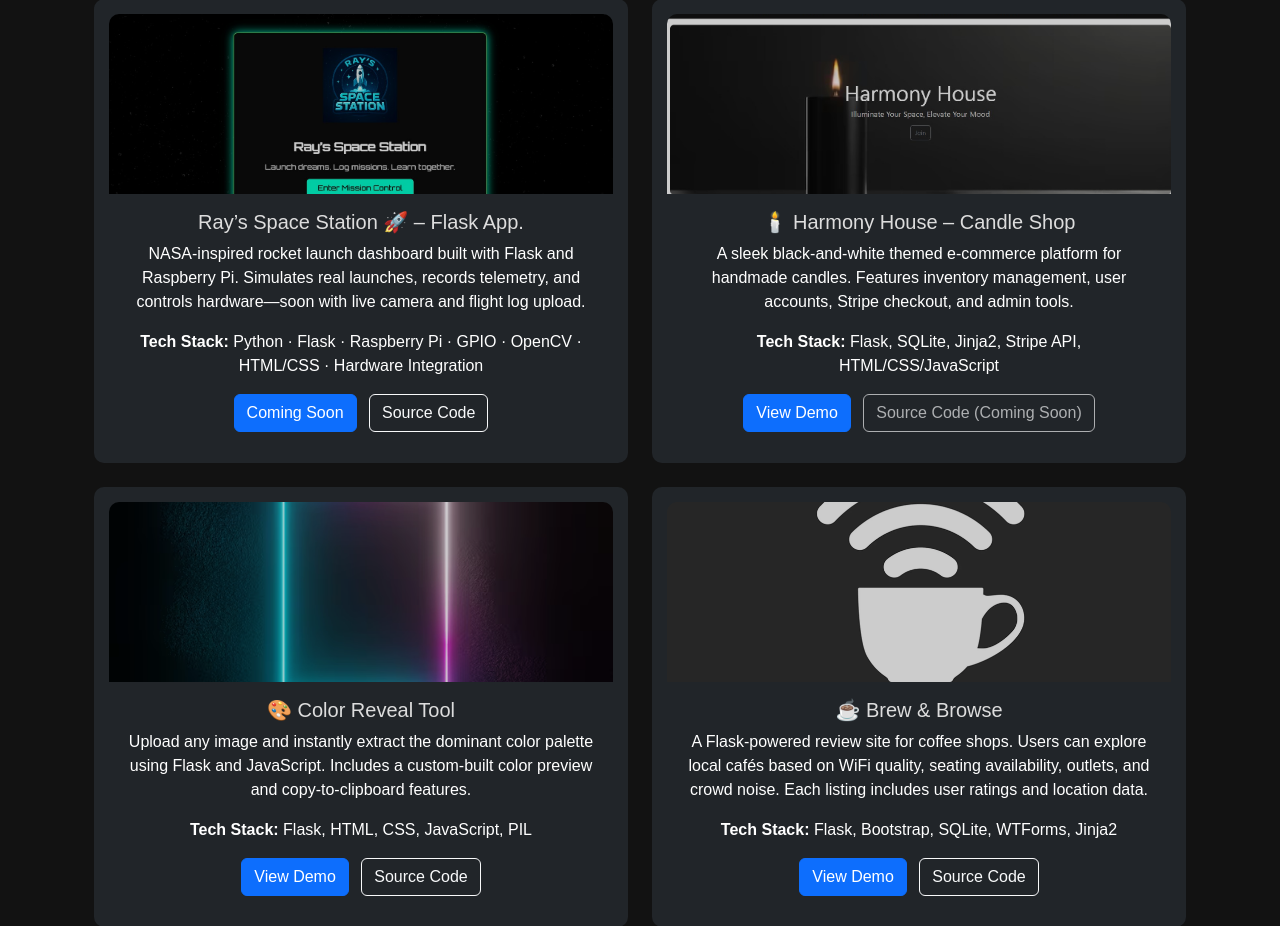
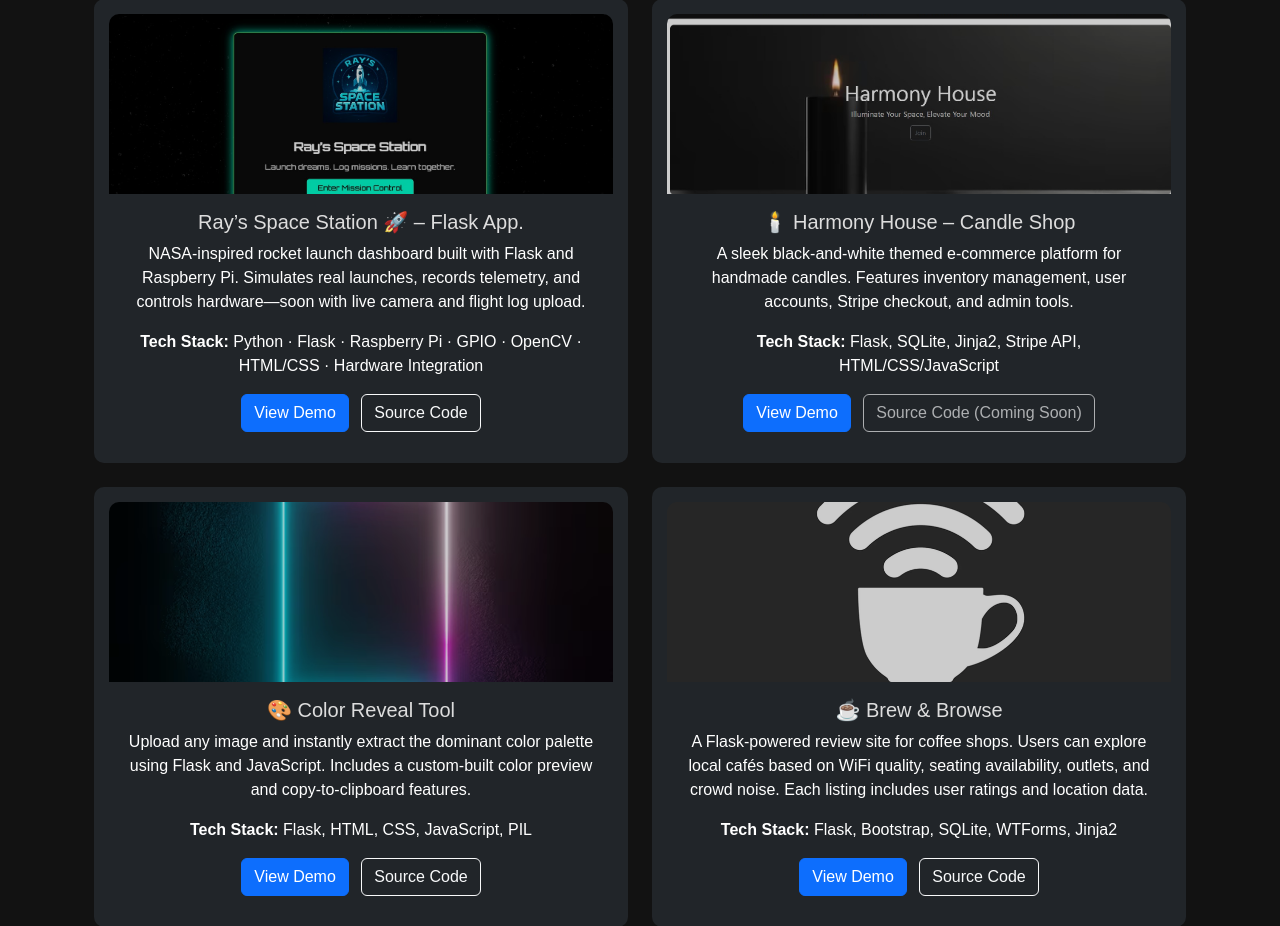
Before and after one commit to raygaither3/MyProPortfolio, a Flask app: page / in a window 1280 px wide. Shown: the part 1264-2190 px from the top of the page. Run offline with Flask 3, Linux system fonts and the light colour scheme; some libraries are stand-ins or nearby versions.

Commit message:
Add Rocket Pad preview GIF and update home.html

```diff
--- a/templates/home.html
+++ b/templates/home.html
@@ -72,7 +72,7 @@
                         NASA-inspired rocket launch dashboard built with Flask and Raspberry Pi. Simulates real launches, records telemetry, and controls hardware—soon with live camera and flight log upload.
                     </p>
                     <p><strong>Tech Stack:</strong>  Python · Flask · Raspberry Pi · GPIO · OpenCV · HTML/CSS · Hardware Integration</p>
-                    <a href="" target="_blank" class="btn btn-primary me-2">Coming Soon</a>
+                    <a href="{{ url_for('static', filename='assets/previews/Rocket_app_video.gif') }}" target="_blank" class="btn btn-primary me-2">View Demo</a>
                     <a href="https://github.com/raygaither3/rocket_pad" target="_blank" class="btn btn-outline-light">
                         Source Code
                     </a>
```
Also changed, not shown: 1 other file.
